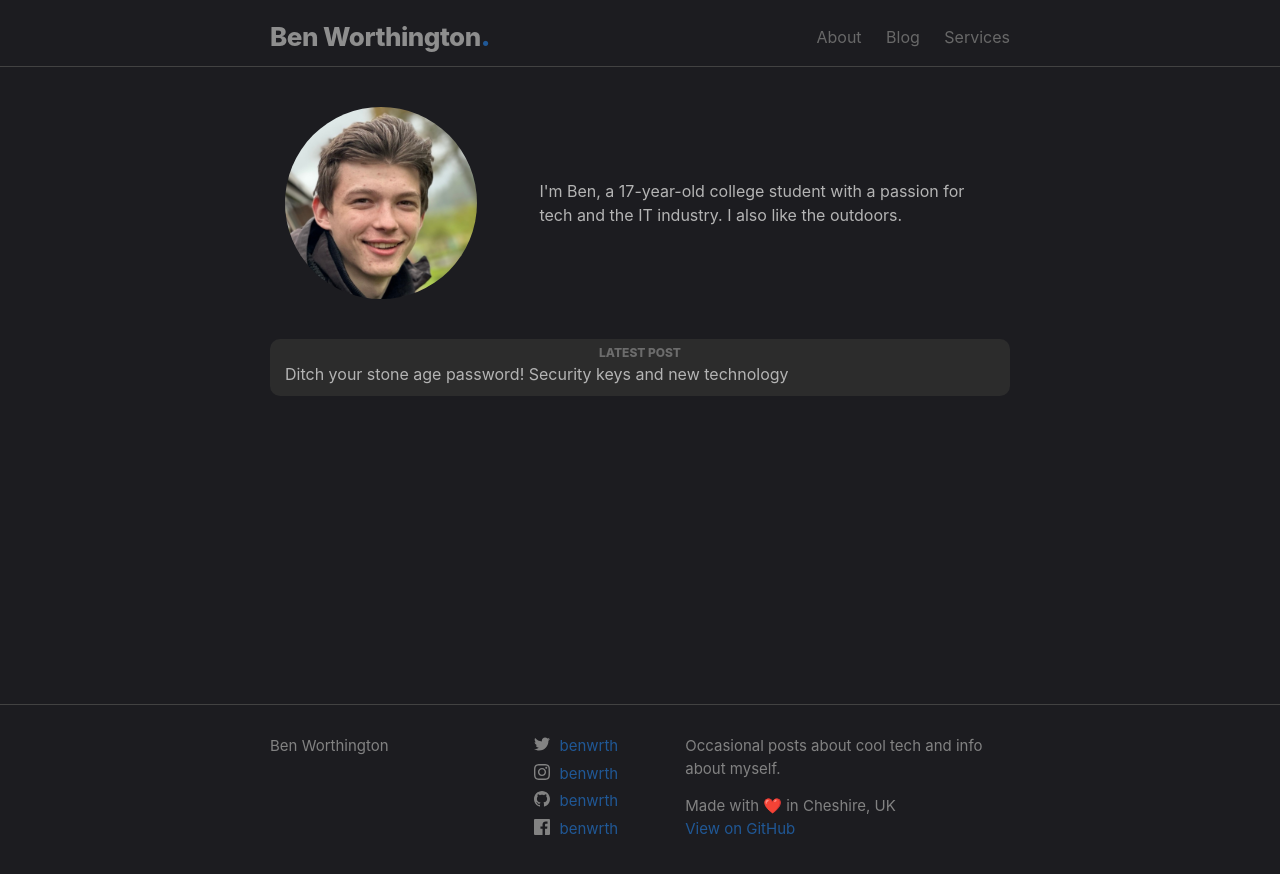
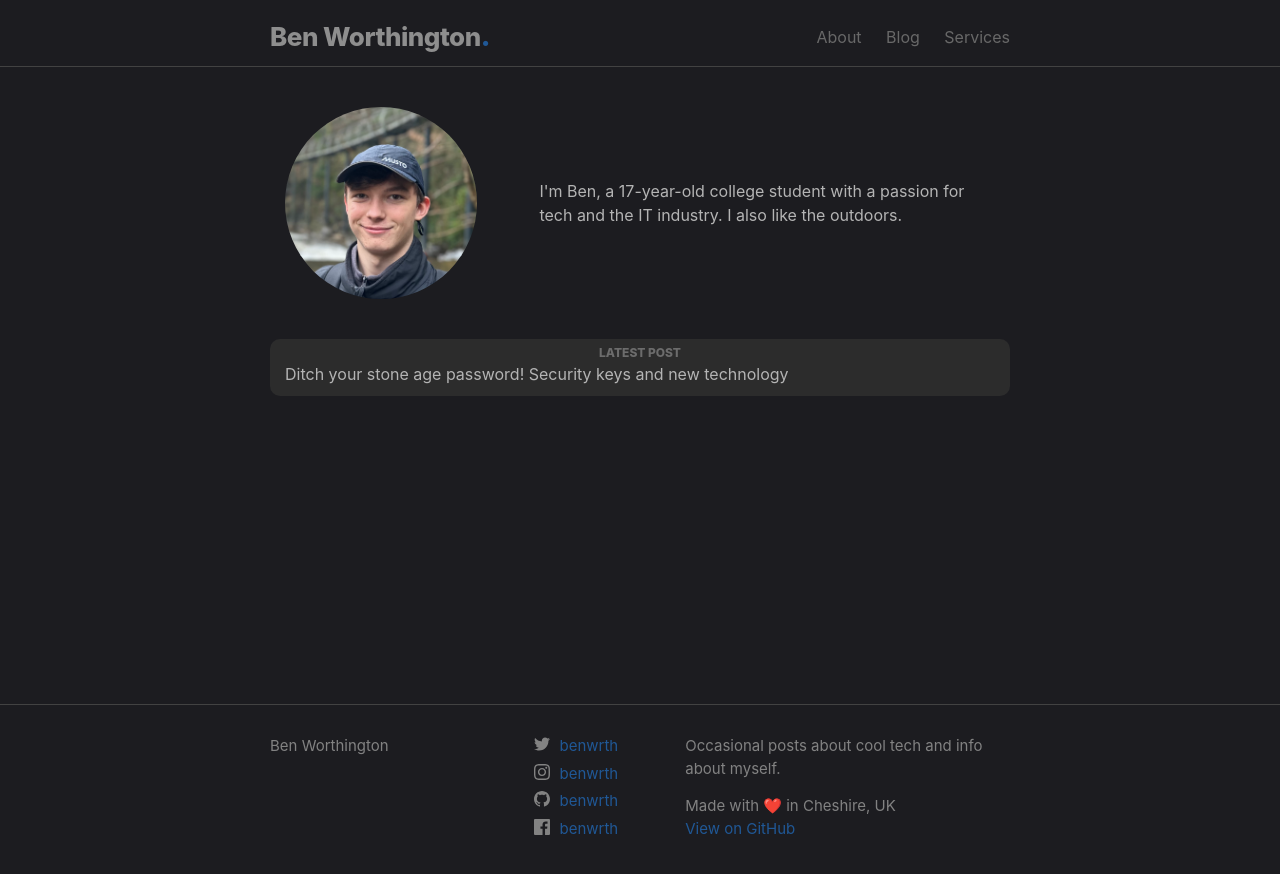
Before and after one commit to benwrth/blog, a Jekyll site: the page built from index.markdown, in a window 1280 px wide. Shown: the top 874 px of the page. Built offline with Jekyll 4.4.1, drawn with Linux system fonts in a browser that asks for light colours; some web fonts are replaced.

Commit message:
New photo

```diff
--- a/index.markdown
+++ b/index.markdown
@@ -8,7 +8,7 @@ layout: home
   <table class="post-list">
       <tr class="post-table">
       <td class="post-table" width="25vw">
-        <img src="/assets/ben.png" class="profile-image">
+        <img src="/assets/ben.jpg" class="profile-image">
       </td>
       <td class="post-table" width="75vw">
       I'm Ben, a {{site.age}}-year-old college student with a passion for tech and the IT industry. I also like the outdoors.
```
Also changed, not shown: assets/ben.jpg (added), assets/ben.png (deleted), 1 other file.
